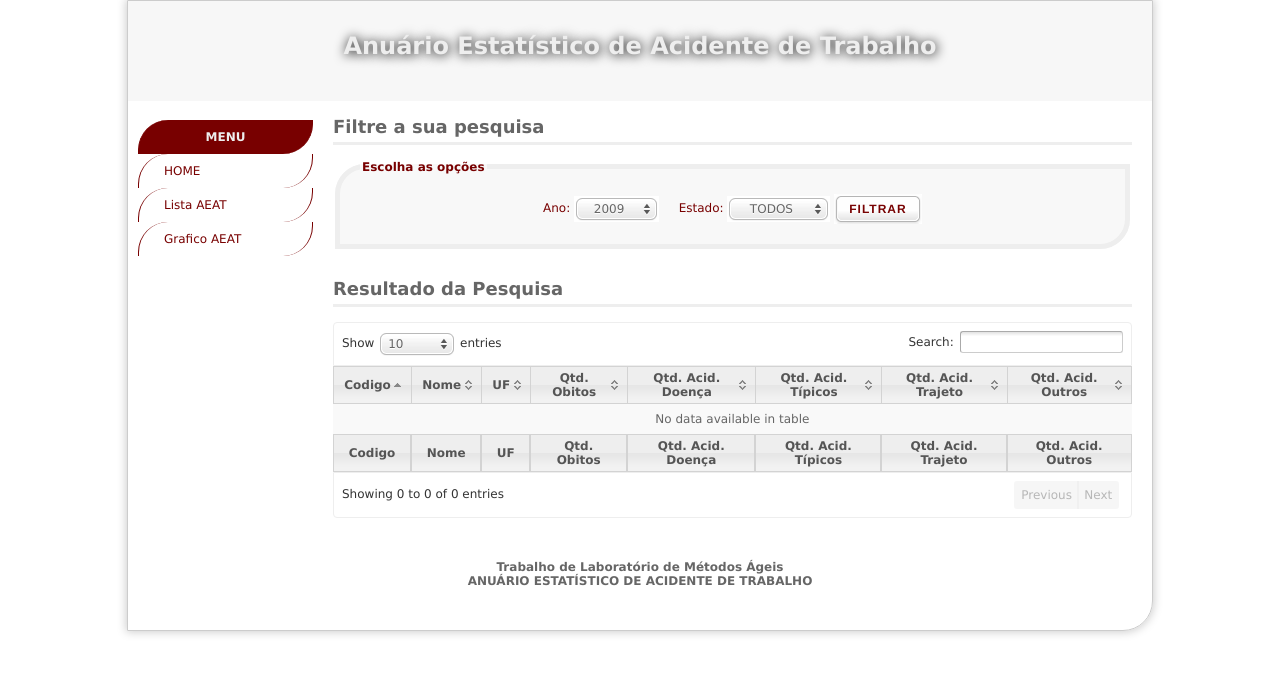
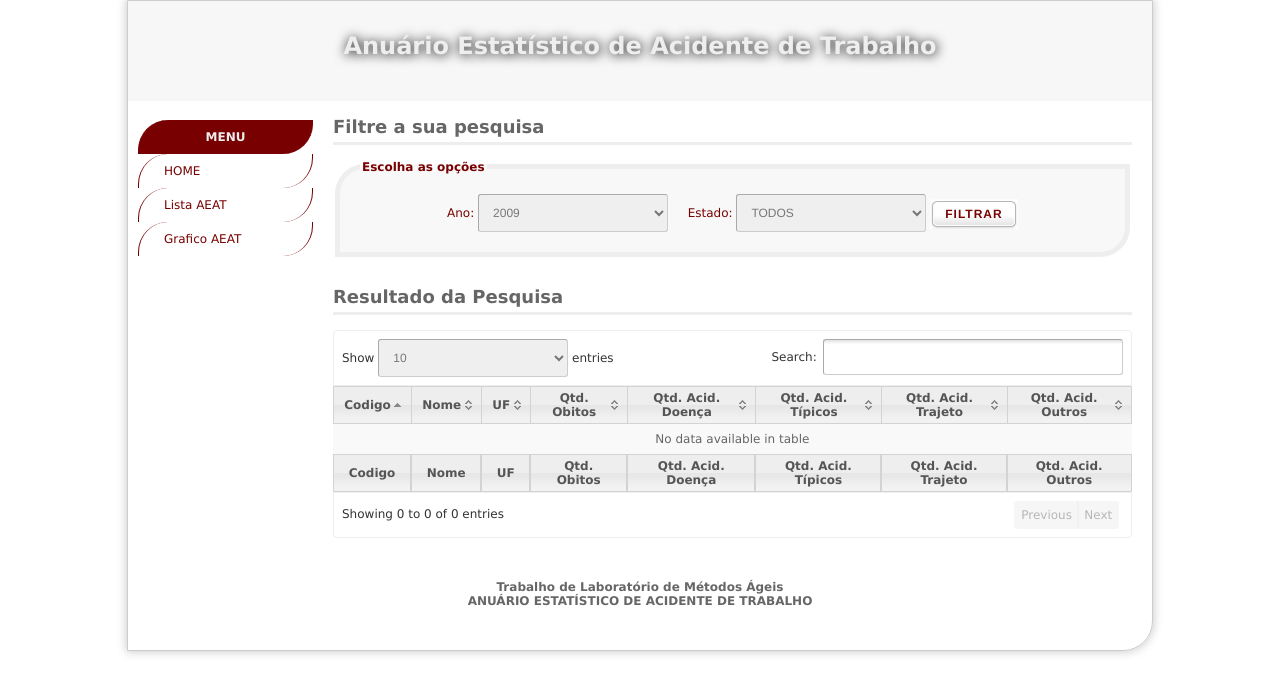
Before and after one commit to felipeluk/aeat, a PHP site: the page made by index.php in a window 1280 px wide. Shown: the top 691 px of the page. Run offline with PHP 8.4, Linux system fonts and the light colour scheme; data that the repository does not hold is empty; some libraries are stand-ins or nearby versions.

Commit message:
Css for fields

```diff
--- a/css/style.css
+++ b/css/style.css
@@ -218,6 +218,34 @@ h2 {
 	margin: 0 auto;
 }
 
+.uniform-input {
+	padding: 10px !important;
+	width: 300px;
+}
+
+select {
+	width: 190px;
+	font-size: 12px;
+	font-family: "Helvetica Neue", Arial, Helvetica, sans-serif;
+	font-weight: normal;
+	color: #777;
+	border-top: solid 1px #aaaaaa;
+	border-left: solid 1px #aaaaaa;
+	border-bottom: solid 1px #cccccc;
+	border-right: solid 1px #cccccc;
+	-webkit-border-radius: 3px;
+	-moz-border-radius: 3px;
+	border-radius: 3px;
+	padding: 10px;
+}
+
+select:hover {
+
+
+	box-shadow: 0px 0px 4px rgba(0, 0, 0, 0.3);
+	border-color: #999;
+}
+
 /* EXEMPLO COM AS TAGS */
 /*
 #container{ border:4px solid black; padding: 10px;}
--- a/js/customScript.js
+++ b/js/customScript.js
@@ -3,6 +3,6 @@ $(function() {
 	$('#myTable').dataTable();
 
 	// Uniform
-	$("select, input, file").uniform();
+	$("input, file").uniform();
 
 });
```
